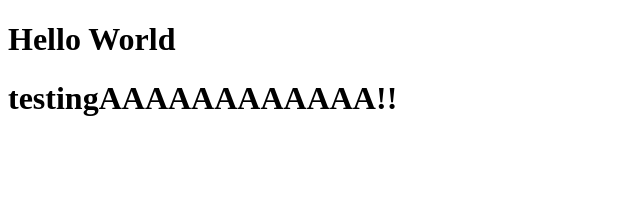
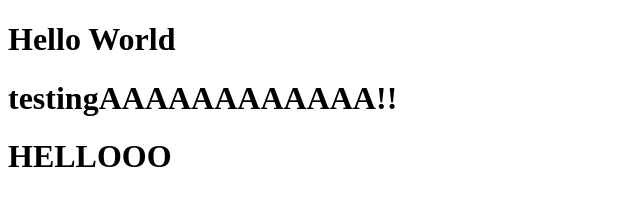
Before and after one commit to MRomo08/MECOSONO, a plain HTML site: page index.html in a window 1280 px wide. Shown: the whole page, without its empty margins (0-640 px from the left). Drawn offline with Linux system fonts and the light colour scheme.

Commit message:
HAHAHAHA

```diff
--- a/index.html
+++ b/index.html
@@ -9,5 +9,6 @@
 <body>
     <h1>Hello World</h1>
     <h1>testingAAAAAAAAAAAA!!</h1>
+    <h1>HELLOOO</h1>
 </body>
 </html>
```
